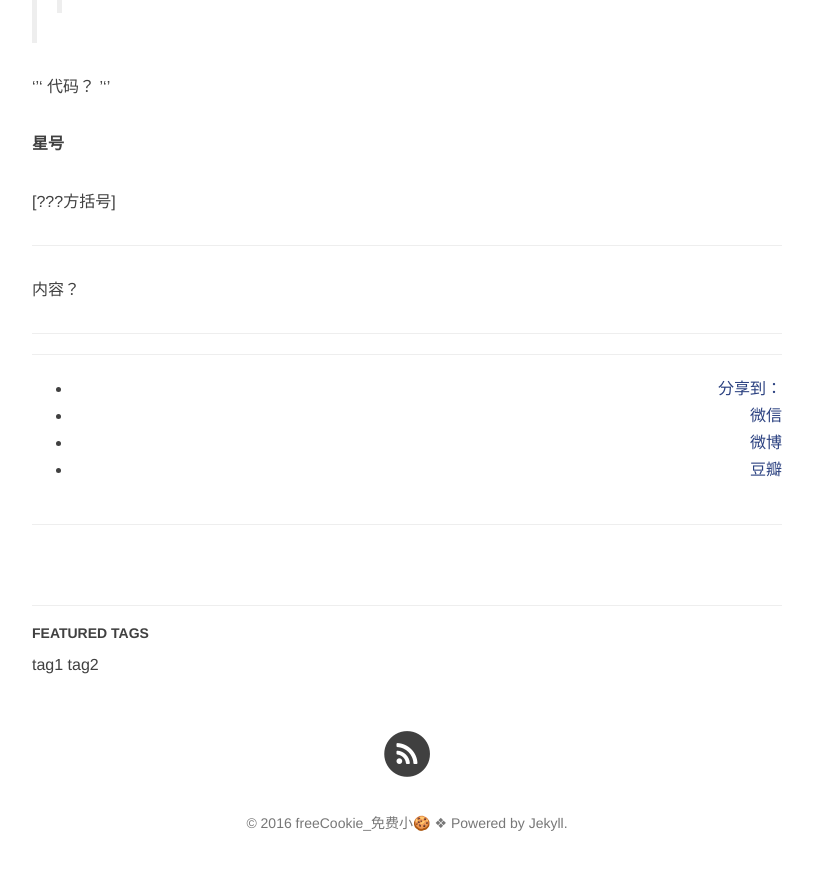
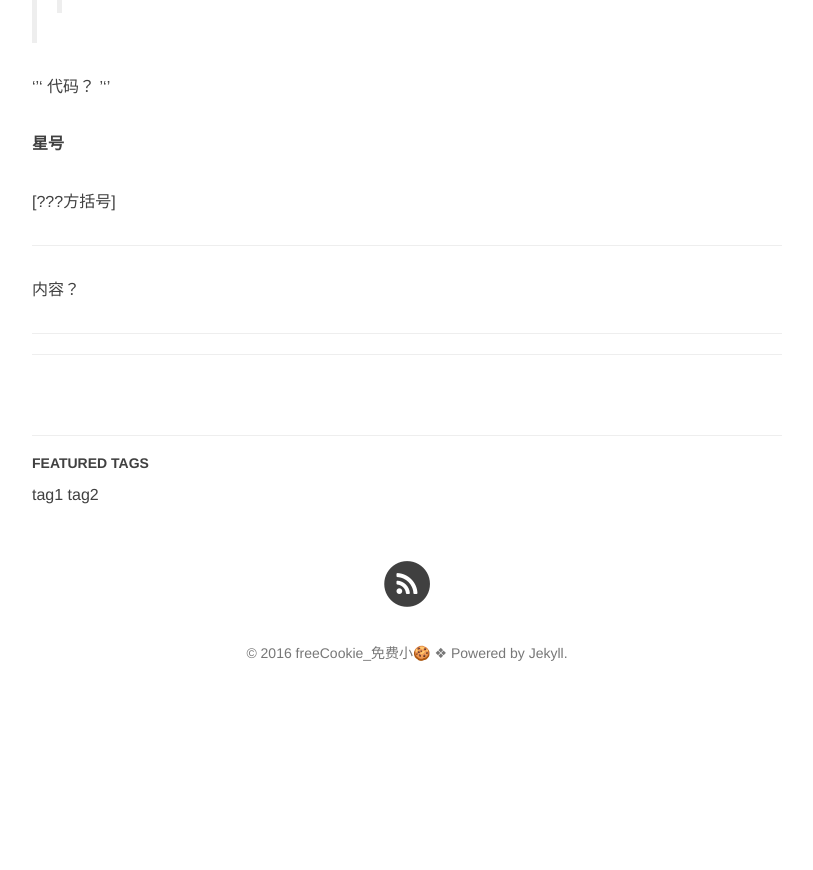
Before and after one commit to MelonTennis/MelonTennis.github.io, a Jekyll site: the page built from _posts/2016-12-15-first-blog.md, in a window 1280 px wide and 900 px high, scrolled down 788 px. Shown: the top 870 px of the window, without its empty margins (233-1046 px from the left). Built offline with Jekyll 4.4.1, drawn with Linux system fonts in a browser that asks for light colours; nearby versions of some CDN libraries; comment, search, counter and statistics services are not loaded; after the commit the page ends 1519 px from its top, so only the background shows below that.

Commit message:
post change to origional

```diff
--- a/_layouts/post.html
+++ b/_layouts/post.html
@@ -63,7 +63,7 @@
 
                 <hr>
 
-
+                {% if site.duoshuo_share && site.duoshuo_username %}
                 <!-- 多说 Share start -->
                 </style>
                 <div class="ds-share"
@@ -86,7 +86,7 @@
                 <hr>
                 </div>
                 <!-- 多说 Share end-->
-
+                {% endif %}
 
 
                 <ul class="pager">
@@ -109,7 +109,7 @@
                 </ul>
 
 
-
+                {% if site.duoshuo_username %}
                 <!-- 多说评论框 start -->
                 <div class="comment">
                     <div class="ds-thread"
@@ -119,12 +119,15 @@
                     </div>
                 </div>
                 <!-- 多说评论框 end -->
+                {% endif %}
 
+                {% if site.disqus_username %}
                 <!-- disqus 评论框 start -->
                 <div class="comment">
                     <div id="disqus_thread" class="disqus-thread"></div>
                 </div>
                 <!-- disqus 评论框 end -->
+                {% endif %}
 
             </div>
 
@@ -184,6 +187,7 @@
 </article>
 
 
+{% if site.duoshuo_username %}
 <!-- 多说公共JS代码 start (一个网页只需插入一次) -->
 <script type="text/javascript">
     // dynamic User by Hux
@@ -201,8 +205,10 @@
     })();
 </script>
 <!-- 多说公共JS代码 end -->
+{% endif %}
 
 
+{% if site.disqus_username %}
 <!-- disqus 公共JS代码 start (一个网页只需插入一次) -->
 <script type="text/javascript">
     /* * * CONFIGURATION VARIABLES * * */
@@ -217,6 +223,7 @@
     })();
 </script>
 <!-- disqus 公共JS代码 end -->
+{% endif %}
 
 
 {% if site.anchorjs %}
```
